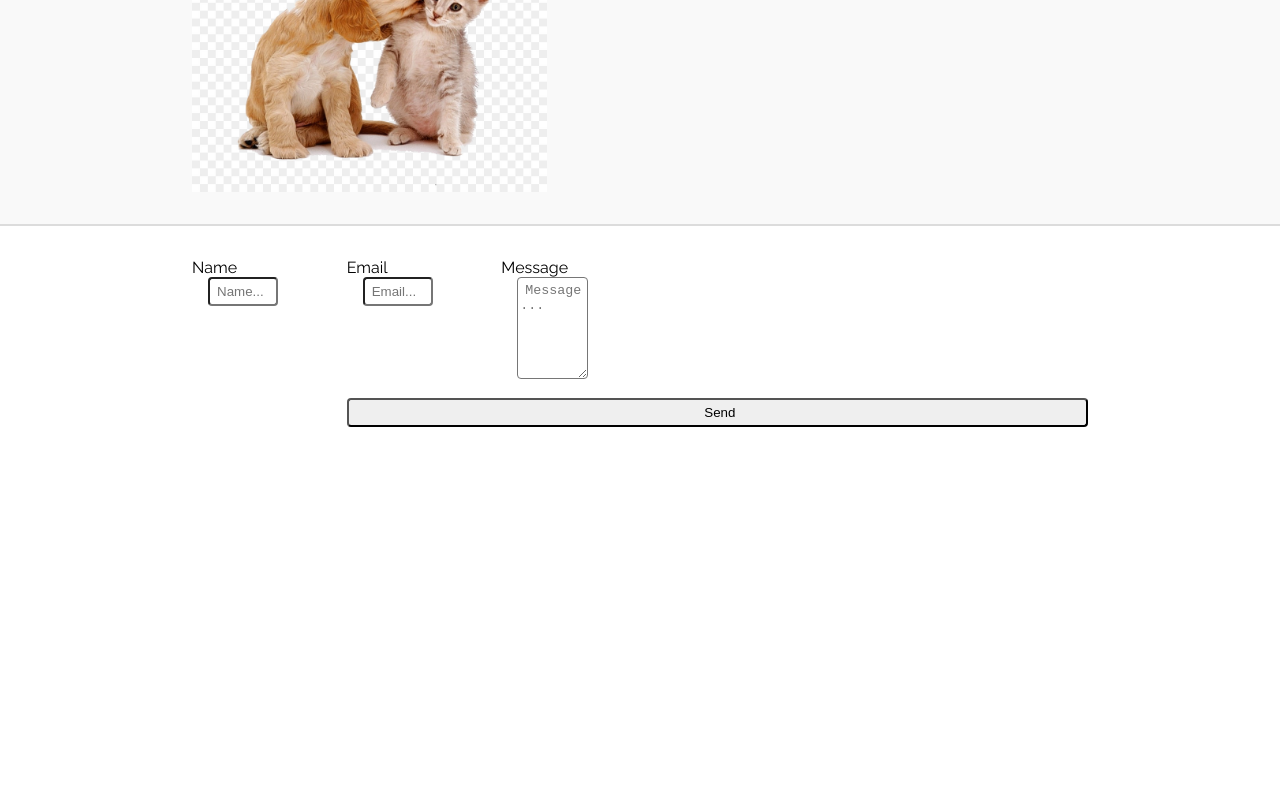
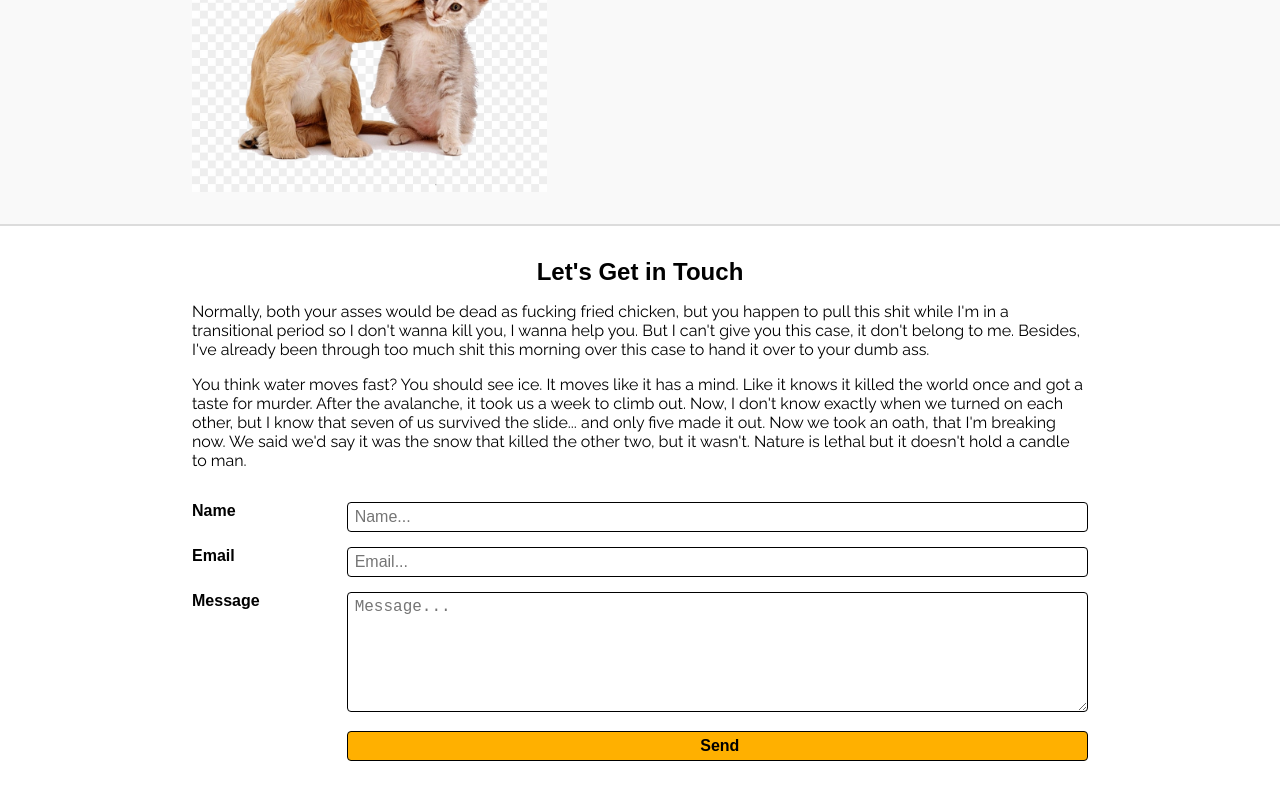
Before and after one commit to lizafloyd/portfolio_site, a React (Create React App) app: page / in a window 1280 px wide. Shown: the part 1494-2294 px from the top of the page. Before the commit the page ends 1968 px from the top, so only its background shows below. Built offline with nearby package versions, Linux system fonts and the light colour scheme; a web font is replaced by a local one.

Commit message:
Contact Form Styling
Adds styling for the contact form.

```diff
--- a/src/components/App.js
+++ b/src/components/App.js
@@ -86,7 +86,27 @@ class App extends Component {
               <ExtraCurriculars />
             </div>
           </section>
-          <section id="contact" className="container">
+          <section id="contact" className="container margin-horizontal">
+            <h2 className="subtitle text-center">Let's Get in Touch</h2>
+            <p>
+              Normally, both your asses would be dead as fucking fried chicken,
+              but you happen to pull this shit while I'm in a transitional
+              period so I don't wanna kill you, I wanna help you. But I can't
+              give you this case, it don't belong to me. Besides, I've already
+              been through too much shit this morning over this case to hand it
+              over to your dumb ass.{' '}
+            </p>
+
+            <p>
+              You think water moves fast? You should see ice. It moves like it
+              has a mind. Like it knows it killed the world once and got a taste
+              for murder. After the avalanche, it took us a week to climb out.
+              Now, I don't know exactly when we turned on each other, but I know
+              that seven of us survived the slide... and only five made it out.
+              Now we took an oath, that I'm breaking now. We said we'd say it
+              was the snow that killed the other two, but it wasn't. Nature is
+              lethal but it doesn't hold a candle to man.{' '}
+            </p>
             <ContactForm />
           </section>
         </main>
--- a/src/components/ContactForm.js
+++ b/src/components/ContactForm.js
@@ -63,8 +63,9 @@ class ContactForm extends Component {
           action={`https://formspree.io/${email}`}
           method="POST"
         >
-          <label htmlFor="name" className="small-2 extra-small-12">
+          <label htmlFor="name" className="small-2 extra-small-12 accent bold">
             Name
+          </label>
           <div className="small-10 extra-small-12">
             <input
               type="text"
@@ -75,9 +76,12 @@ class ContactForm extends Component {
               onChange={(event) => this.setField('name', event.target.value)}
             />
           </div>
+          <label
+            htmlFor="_replyto"
+            className="small-2 extra-small-12 accent bold"
+          >
+            Email
           </label>
-          <label htmlFor="_replyto" className="small-2 extra-small-12">
-            Email
           <div className="small-10 extra-small-12">
             <input
               type="email"
@@ -87,26 +91,27 @@ class ContactForm extends Component {
               onChange={(event) => this.setField('email', event.target.value)}
             />
           </div>
+
+          <label
+            htmlFor="message"
+            className="small-2 extra-small-12 accent bold"
+          >
+            Message
           </label>
-
-          <label htmlFor="message" className="small-2 extra-small-12">
-            Message
           <div className="small-10 extra-small-12">
             <textarea
               name="message"
               placeholder="Message..."
               rows="6"
               value={this.state.data.message || ''}
-                onChange={(event) =>
-                  this.setField('message', event.target.value)
-                }
+              onChange={(event) => this.setField('message', event.target.value)}
             />
           </div>
-          </label>
           <div className="small-10 small-offset-2 extra-small-12">
             <input
               type="submit"
               value="Send"
+              className="background-yellow bold subtitle"
               onClick={(event) => this.handleFormSubmit(event)}
             />
           </div>
--- a/src/css/_colors.scss
+++ b/src/css/_colors.scss
@@ -1,17 +1,9 @@
-$gray: #dfdfdf;
-$gray-light: #f9f9f9;
-$border-color: #dcdcdc;
-$blue-light: #b3fdff;
-$blue-dark: #0b01e3;
-$yellow: #fdffb3;
-$white: #fff;
-$train-red: #e84807;
-$train-yellow: #efb500;
-$train-blue: #02219e;
-$black: #000;
-
 .background-gray {
   background-color: $gray-light;
+}
+
+.background-yellow {
+  background: $train-yellow;
 }
 
 .white {
--- a/src/css/_typography.scss
+++ b/src/css/_typography.scss
@@ -10,3 +10,7 @@
 .accent {
   font-family: $accent-font;
 }
+
+.bold {
+  font-weight: 800;
+}
--- a/src/css/index.scss
+++ b/src/css/index.scss
@@ -1,3 +1,14 @@
+$gray: #dfdfdf;
+$gray-light: #f9f9f9;
+$border-color: #dcdcdc;
+$blue-light: #b3fdff;
+$blue-dark: #0b01e3;
+$yellow: #fdffb3;
+$white: #fff;
+$train-red: #e84807;
+$train-yellow: #ffb000;
+$train-blue: #02219e;
+$black: #000;
 $title-font: 'Great Vibes', cursive;
 $text-font: 'Raleway', sans-serif;
 $subtitle-font: 'KoHo', sans-serif;
@@ -22,7 +33,9 @@ h2 {
 input,
 textarea,
 button {
+  border: 1px solid $black;
   border-radius: 4px;
+  font-size: 1rem;
   margin-bottom: 15px;
   padding-bottom: 5px;
   padding-top: 5px;
```
Lines whose indentation alone changed are shown as unchanged.
